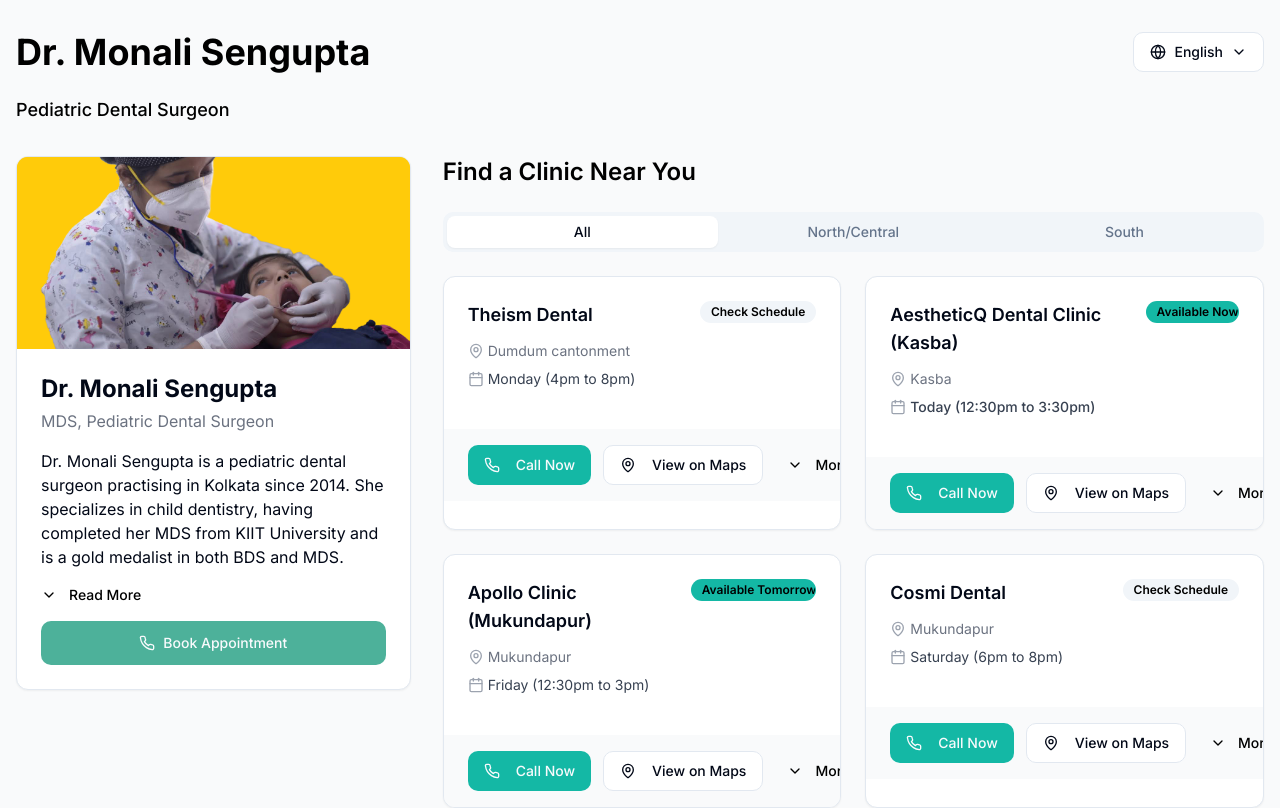
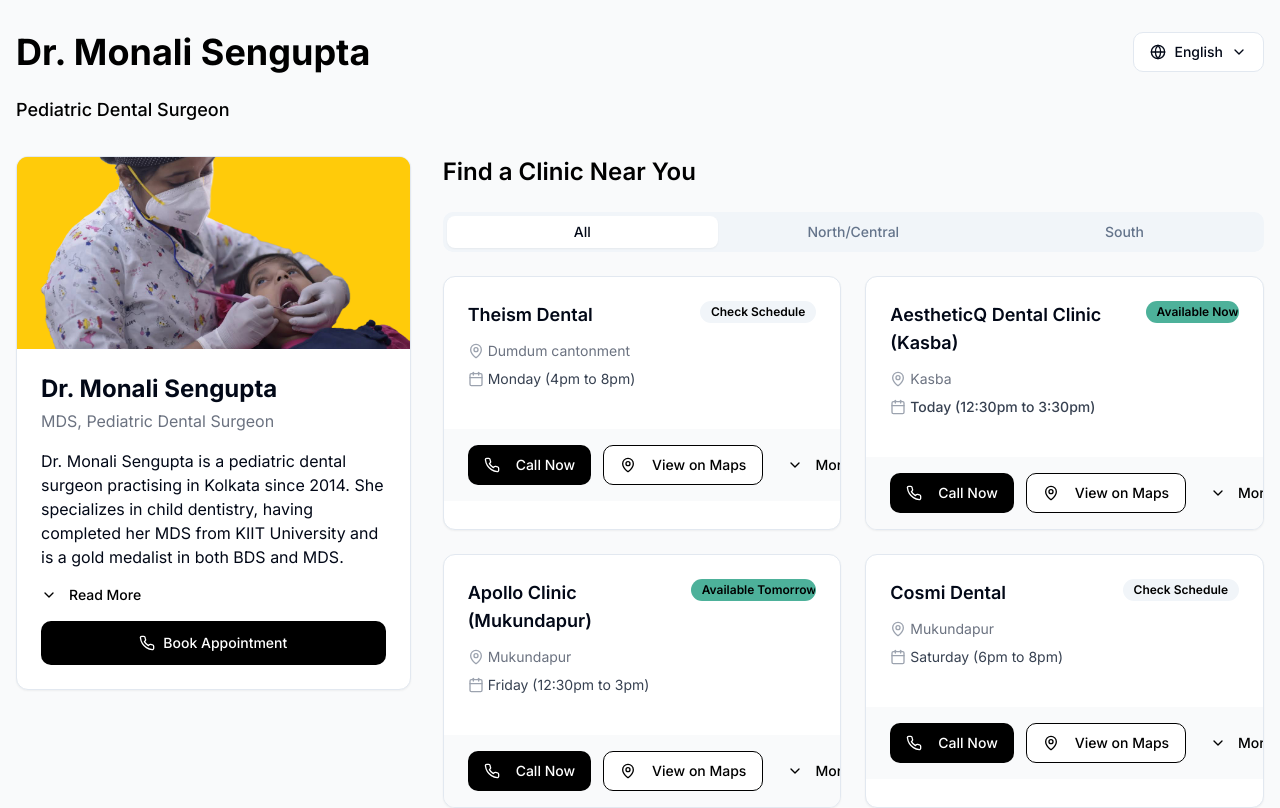
Before and after one commit to joydeeproni/dentist-monali, a Next.js app: page / in a window 1280 px wide. Shown: the top 808 px of the page. Built offline with nearby package versions, Linux system fonts and the light colour scheme.

Commit message:
style: update button colors to black, keep chip colors green
Ensure text contrast on black buttons and adjust button instances.

Co-authored-by: Joydeep Sengupta <10174388+joydeeproni@users.noreply.github.com>

```diff
--- a/components/clinic-card.tsx
+++ b/components/clinic-card.tsx
@@ -74,13 +74,25 @@ export function ClinicCard({ clinic }: ClinicCardProps) {
       </CardContent>
 
       <CardFooter className="px-6 py-4 bg-gray-50 flex flex-col sm:flex-row gap-3">
-        <Button className="w-full sm:w-auto" onClick={() => (window.location.href = "tel:+919337412510")}>
+        <Button
+          className="w-full sm:w-auto bg-black hover:bg-gray-800 text-white"
+          onClick={() => (window.location.href = "tel:+919337412510")}
+        >
           <Phone className="h-4 w-4 mr-2" /> Call Now
         </Button>
-        <Button variant="outline" className="w-full sm:w-auto" onClick={() => window.open(clinic.gpsLink, "_blank")}>
+        <Button
+          variant="outline"
+          className="w-full sm:w-auto border-black text-black hover:bg-gray-100"
+          onClick={() => window.open(clinic.gpsLink, "_blank")}
+        >
           <MapPin className="h-4 w-4 mr-2" /> View on Maps
         </Button>
-        <Button variant="ghost" size="sm" className="ml-auto text-black" onClick={() => setExpanded(!expanded)}>
+        <Button
+          variant="ghost"
+          size="sm"
+          className="ml-auto text-black hover:bg-gray-100"
+          onClick={() => setExpanded(!expanded)}
+        >
           {expanded ? (
             <>
               <ChevronUp className="h-4 w-4 mr-1" /> Less
--- a/components/doctor-profile.tsx
+++ b/components/doctor-profile.tsx
@@ -63,7 +63,7 @@ export function DoctorProfile() {
           </Button>
 
           <Button
-            className="w-full mt-4 bg-[#4db19a] hover:bg-[#3a9b85] flex items-center justify-center gap-2"
+            className="w-full mt-4 bg-black hover:bg-gray-800 flex items-center justify-center gap-2 text-white"
             size="lg"
             onClick={() => (window.location.href = "tel:+919337412510")}
           >
--- a/components/ui/badge.tsx
+++ b/components/ui/badge.tsx
@@ -8,7 +8,7 @@ const badgeVariants = cva(
   {
     variants: {
       variant: {
-        default: "border-transparent bg-primary text-primary-foreground hover:bg-primary/80",
+        default: "border-transparent bg-[#4db19a] hover:bg-[#4db19a]/80",
         secondary: "border-transparent bg-secondary text-secondary-foreground hover:bg-secondary/80",
         destructive: "border-transparent bg-destructive text-destructive-foreground hover:bg-destructive/80",
         outline: "text-foreground",
```
Also changed, not shown: 1 other file (tests, documents, lock files or other folders).
